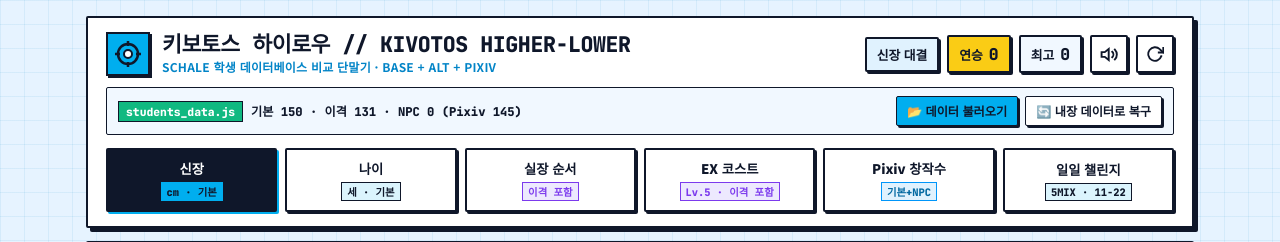
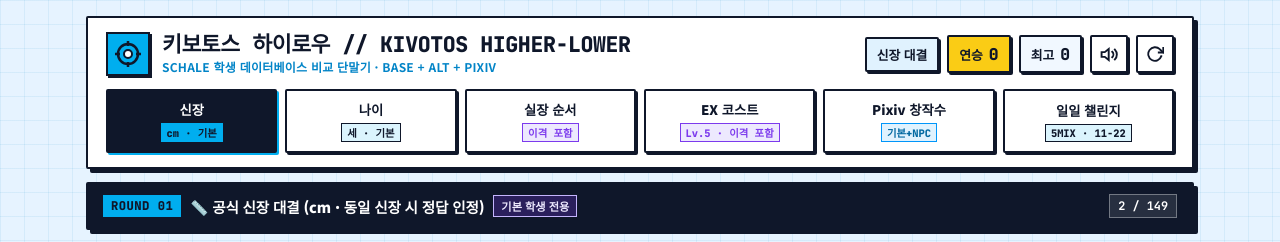
Before and after one commit to kdhyen00518-wq/kivotoshighlow, a plain HTML site: page index.html in a window 1280 px wide. Shown: the top 242 px of the page. Drawn offline with Linux system fonts and the light colour scheme.

Commit message:
Update index.html

```diff
--- a/index.html
+++ b/index.html
@@ -4131,5 +4131,17 @@
       startGame('height');
     })();
   </script>
+<script>
+(function () {
+  const btn = [...document.querySelectorAll('button')].find(b => b.textContent.includes('데이터 불러오기'));
+  if (!btn) return;
+  const isOuter = (el) => el.textContent.includes('신장') || el.textContent.includes('키보토스 하이로우');
+  let bar = btn.parentElement;
+  while (bar && bar.parentElement && !isOuter(bar.parentElement)) {
+    bar = bar.parentElement;
+  }
+  if (bar && !isOuter(bar)) bar.style.display = 'none';
+})();
+</script>
 </body>
 </html>
```
